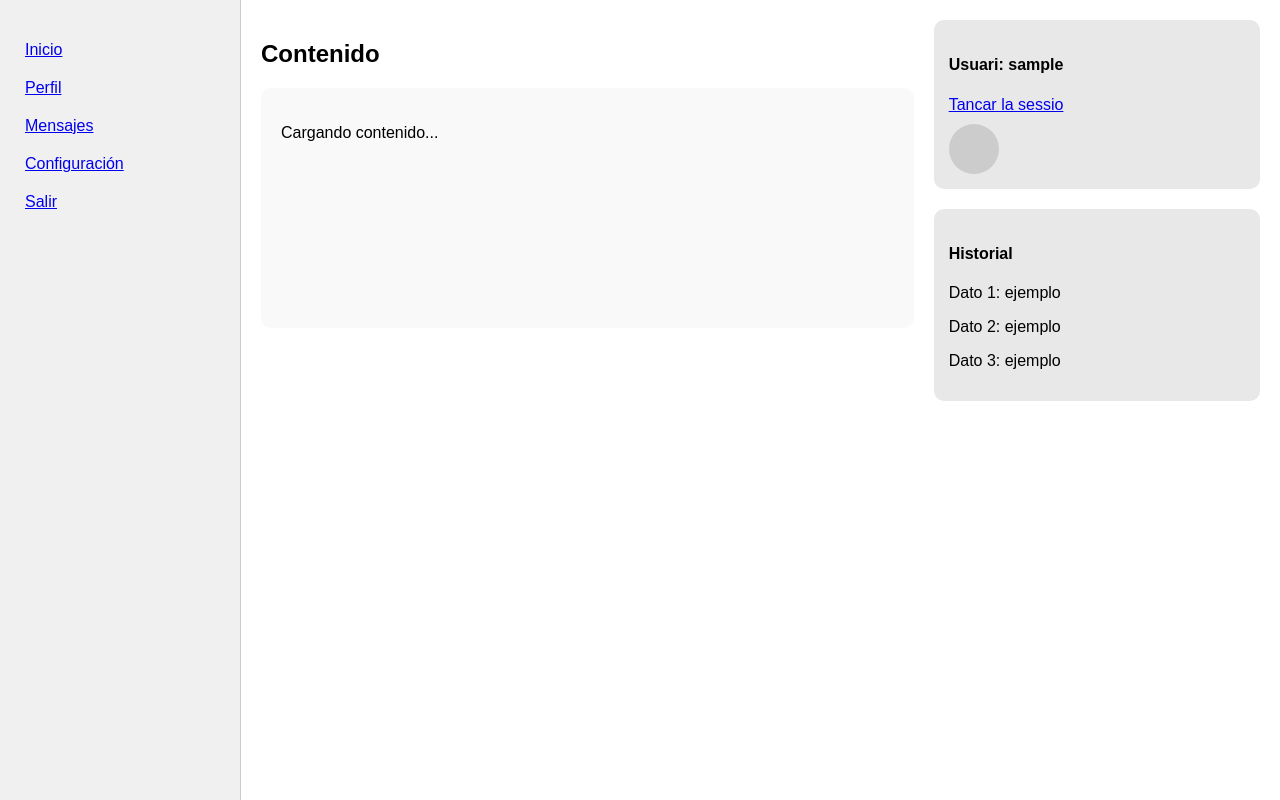
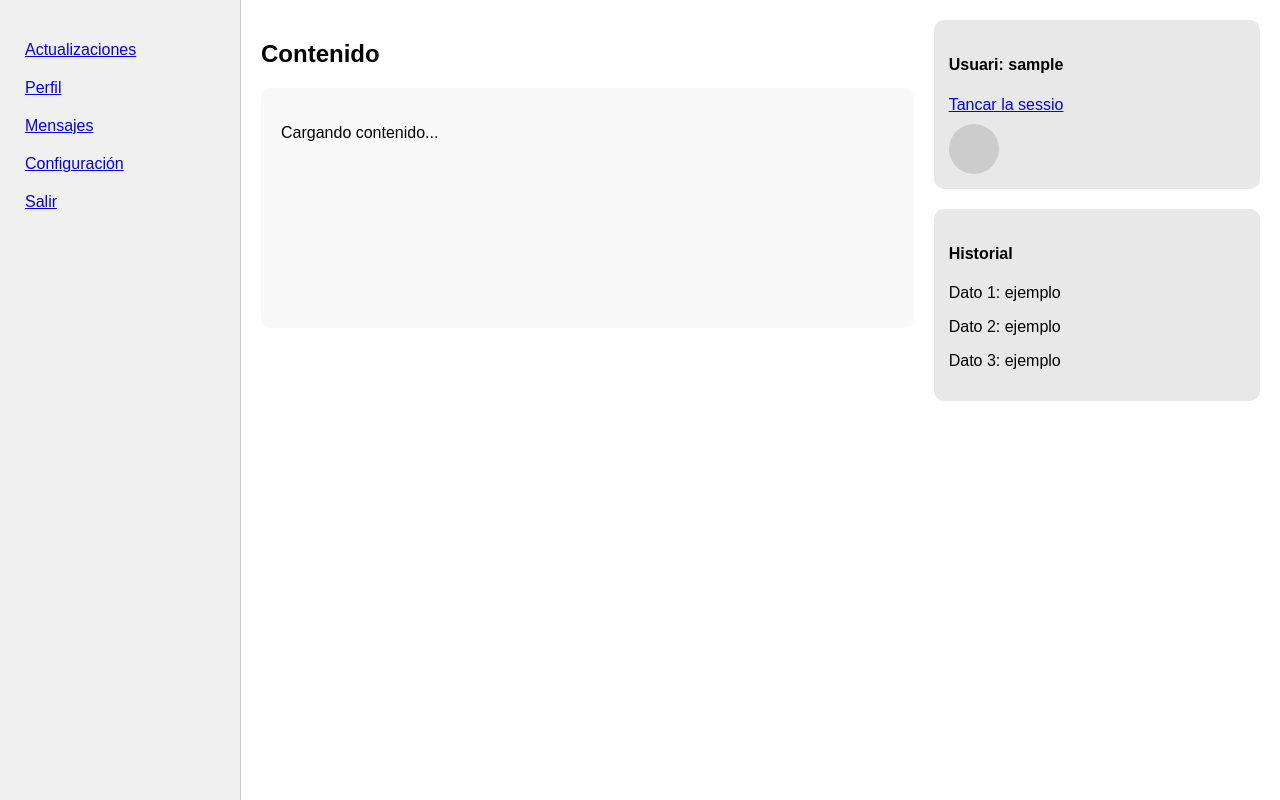
Before and after one commit to DarthTreleys/Proyecto_Final, a PHP site: page / in a window 1280 px wide. Run offline with PHP 8.4, Linux system fonts and the light colour scheme; the visitor is signed in with stand-in values (Sample User, id 1).

Commit message:
Update index.php

```diff
--- a/Projecte/index.php
+++ b/Projecte/index.php
@@ -27,7 +27,7 @@ if (!isset($_SESSION['usuari'])) {
 <body>
   <div class="sidebar">
     <ul>
-      <li><a href="inicio.php">Inicio</a></li>
+      <li><a href="actus.php">Actualizaciones</a></li>
       <li><a href="perfil.php">Perfil</a></li>
       <li><a href="mensajes.php">Mensajes</a></li>
       <li><a href="configuracion.php">Configuración</a></li>
```
